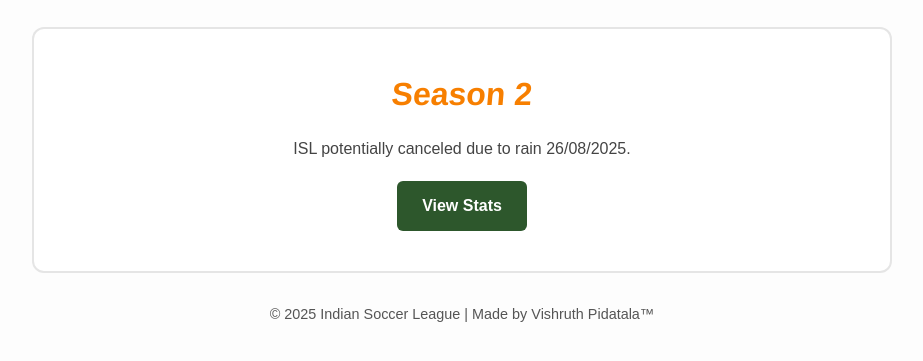
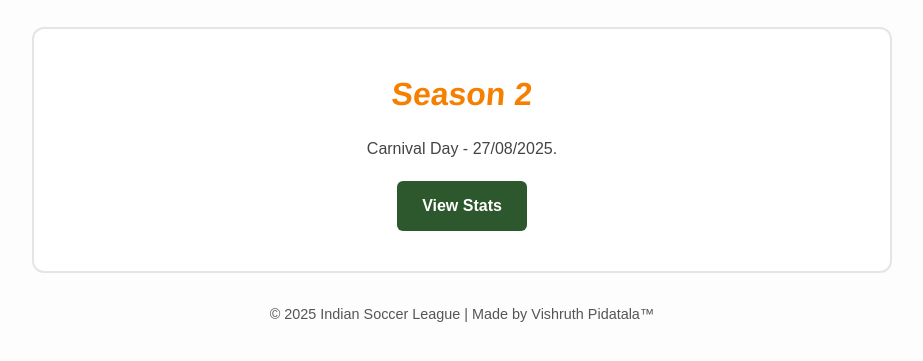
Before and after one commit to vishpidatala/ISL, a plain HTML site: page index.html in a window 1280 px wide. Shown: the part 189-550 px from the top of the page, without its empty margins (178-1101 px from the left). Drawn offline with Linux system fonts and the light colour scheme.

Commit message:
Update index.html

```diff
--- a/index.html
+++ b/index.html
@@ -17,7 +17,7 @@
     <main>
       <div class="hero">
         <h2 class="season-title">Season 2</h2>
-        <p>ISL potentially canceled due to rain 26/08/2025.</p>
+        <p>Carnival Day - 27/08/2025.</p>
         <a href="stats.html" class="btn">View Stats</a>
       </div>
     </main>
```
